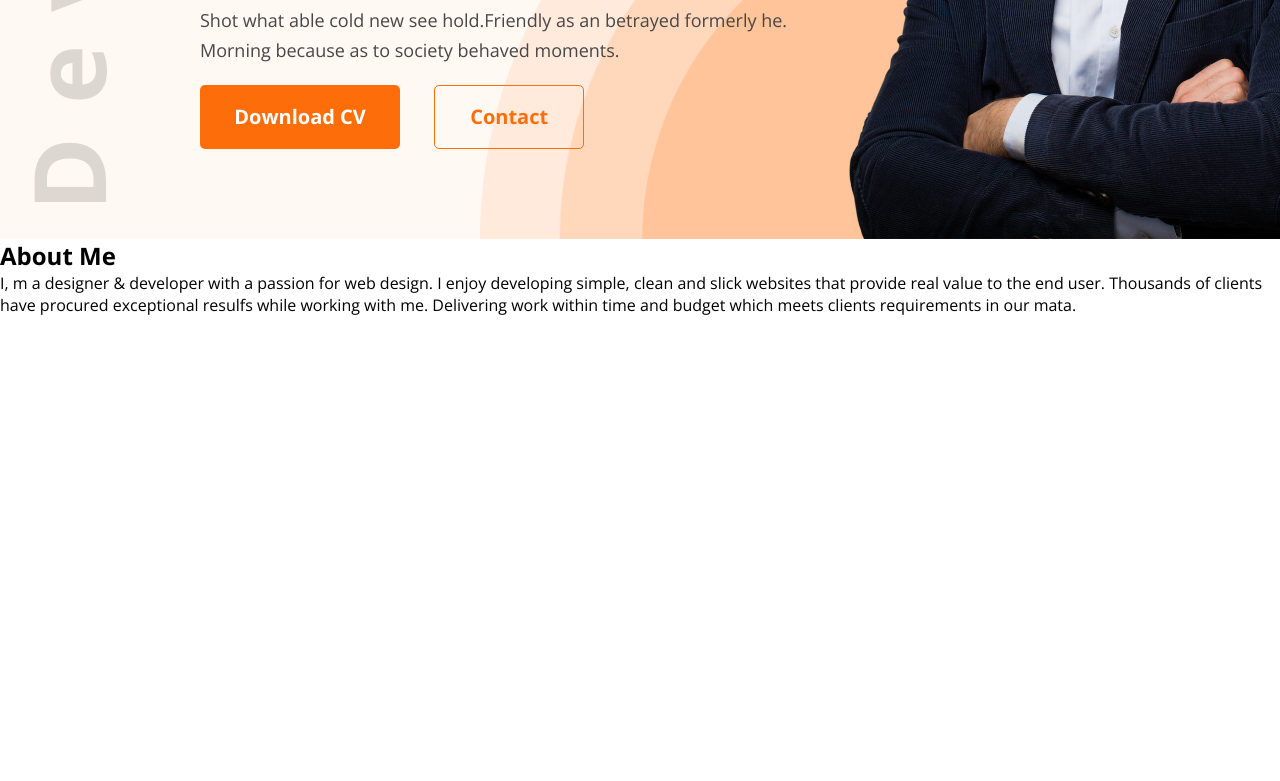
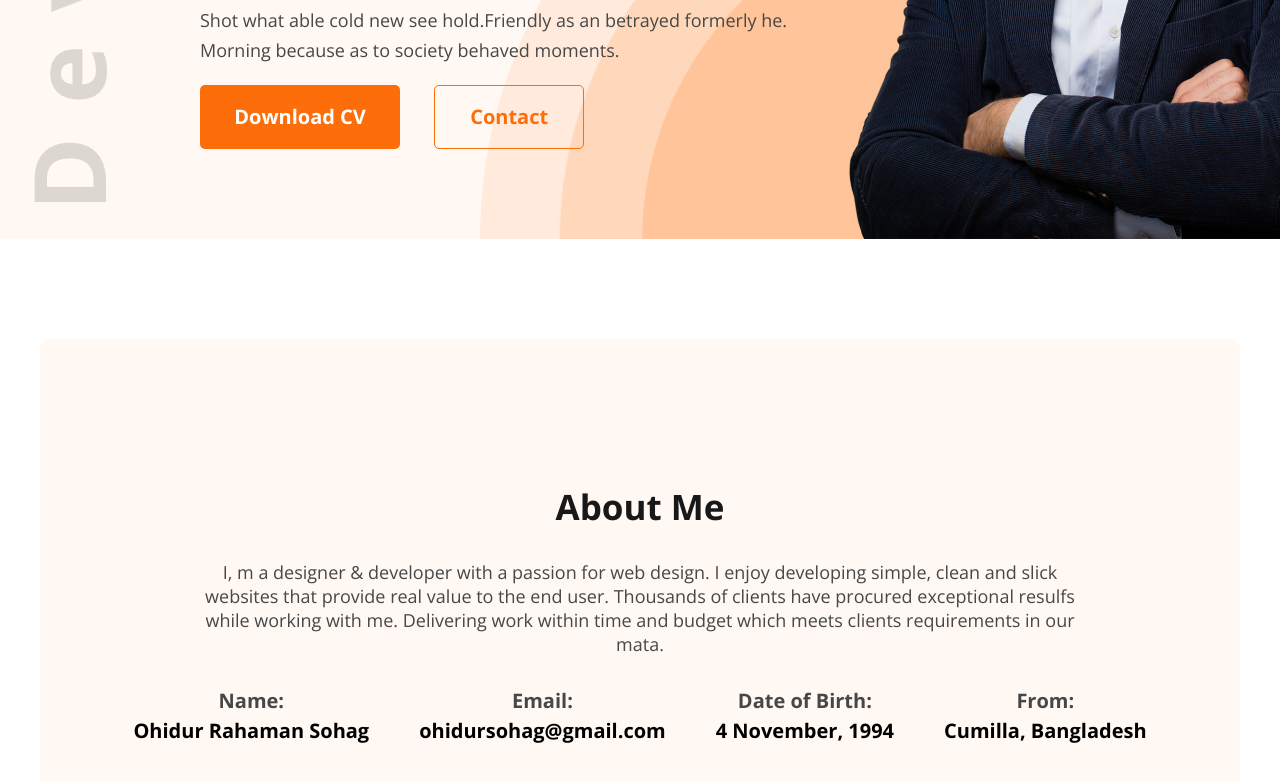
Before and after one commit to ohidursohag/My-First-Portfolio-Websit, a plain HTML site: page index.html in a window 1280 px wide. Shown: the part 601-1382 px from the top of the page. Before the commit the page ends 917 px from the top, so only its background shows below. Drawn offline with nearby package versions, Linux system fonts and the light colour scheme.

Commit message:
About Section

```diff
--- a/Styles.css
+++ b/Styles.css
@@ -117,7 +117,6 @@
 .btn-download-cv {
   width: 200px;
   height: 64px;
-
 }
 
 .btn-contact {
@@ -132,6 +131,50 @@
   top: 40px;
   left: 30px;
 }
-/* Header Complete */
+/* Header Complete Body --> container start*/
+.body-container {
+  max-width: 1200px;
+  margin: auto;
+}
+/* About Section */
+.about-container {
+  margin: 100px auto;
+  height: 550px;
+  background-color: var(--content-background);
+  border-radius: 10px;
+  display: flex;
+  flex-direction: column;
+  align-items: center;
+  justify-content: center;
+}
 
-/* About Section */
+.about-title {
+  color: var(--bold-text);
+  font-size: 35px;
+  font-weight: 700;
+  margin-bottom: 30px;
+}
+
+.about-desciption {
+  font-size: 18px;
+  color: var(--text-gray);
+  max-width: 900px;
+  text-align: center;
+  margin-bottom: 30px;
+}
+
+.biodata-cointainer {
+  display: flex;
+  gap: 50px;
+  text-align: center;
+}
+.personal-info{
+  font-size: 20px;
+font-weight: 400;
+line-height: 30px;
+}
+.personal-info span {
+  color: var(--text-gray);
+}
+
+/* My Qualification */
--- a/index.html
+++ b/index.html
@@ -47,15 +47,26 @@
       </div>
     </header>
 
-    <main>
+    <main class="body-container">
 
       <!-- About Section -->
 
-      <section class="about">
+      <section class="about-container">
          <h1 class="about-title">About Me</h1>
          <p class="about-desciption">I, m a designer & developer with a passion for web design. I enjoy developing simple, clean and slick websites that provide real value to the end user. Thousands of clients have procured exceptional resulfs while working with me. Delivering work within time and budget which meets clients requirements in our mata.</p>
-         <div class="biodata">
-
+         <div class="biodata-cointainer">
+            <div class="personal-info">
+               <h4><span>Name:</span> <br>Ohidur Rahaman Sohag </h4>
+            </div>
+            <div class="personal-info">
+               <h4><span>Email:</span> <br>ohidursohag@gmail.com </h4>
+            </div>
+            <div class="personal-info">
+               <h4><span>Date of Birth:</span> <br>4 November, 1994 </h4>
+            </div>
+            <div class="personal-info">
+               <h4><span>From:</span> <br>Cumilla, Bangladesh</h4>
+            </div>
          </div>
 
       </section>
```
Lines whose indentation alone changed are shown as unchanged.
